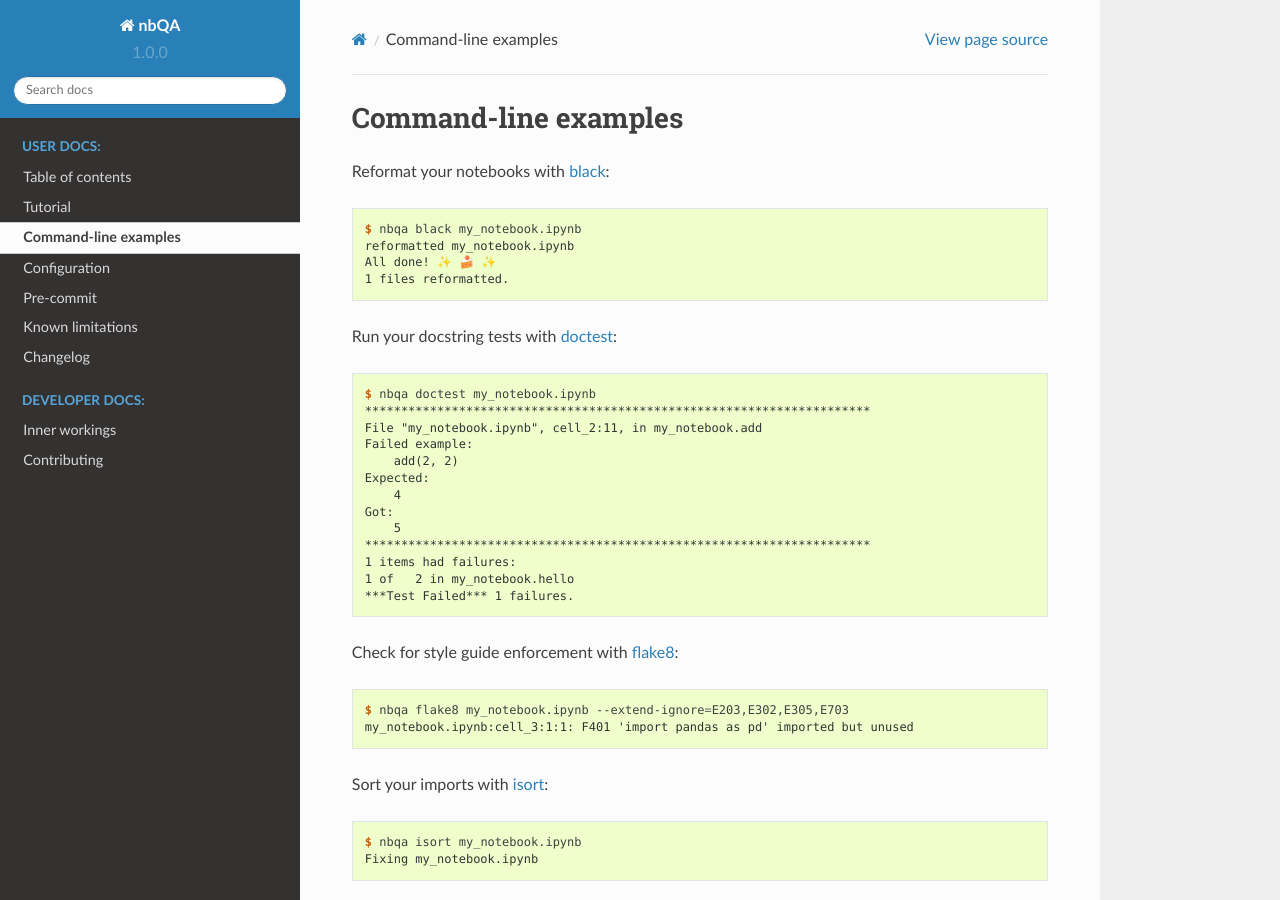
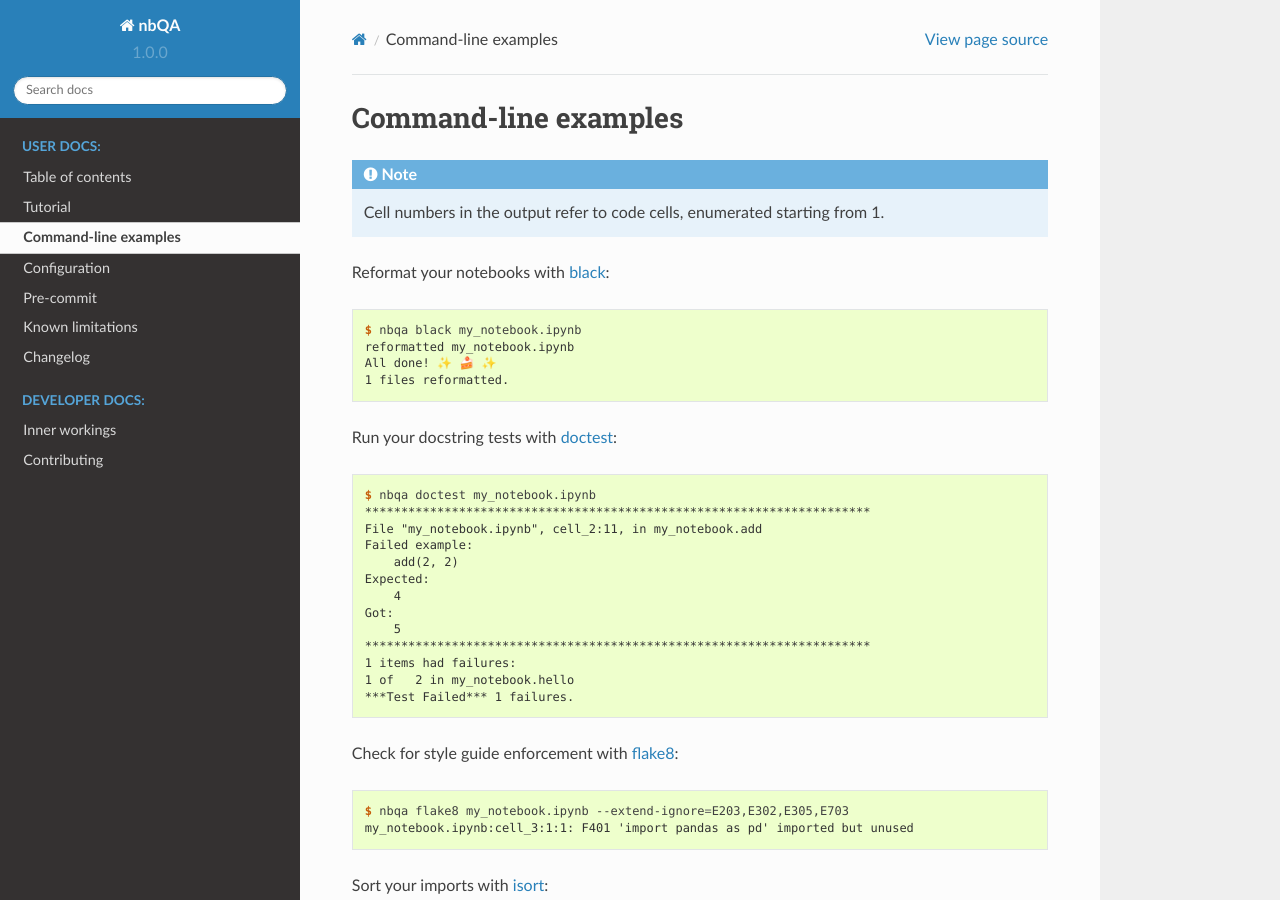
Before and after one commit to nbQA-dev/nbQA, a Sphinx documentation site: the page built from docs/examples.rst, in a window 1280 px wide and 900 px high. Built offline with Sphinx 7.4.7 and the Read the Docs theme 2.0.0, drawn with Linux system fonts in a browser that asks for light colours.

Commit message:
Update examples.rst

```diff
--- a/docs/examples.rst
+++ b/docs/examples.rst
@@ -1,6 +1,10 @@
 =====================
 Command-line examples
 =====================
+
+.. note::
+   Cell numbers in the output refer to code cells, enumerated starting from 1.
+
 Reformat your notebooks with `black`_:
 
 .. code:: console
```
